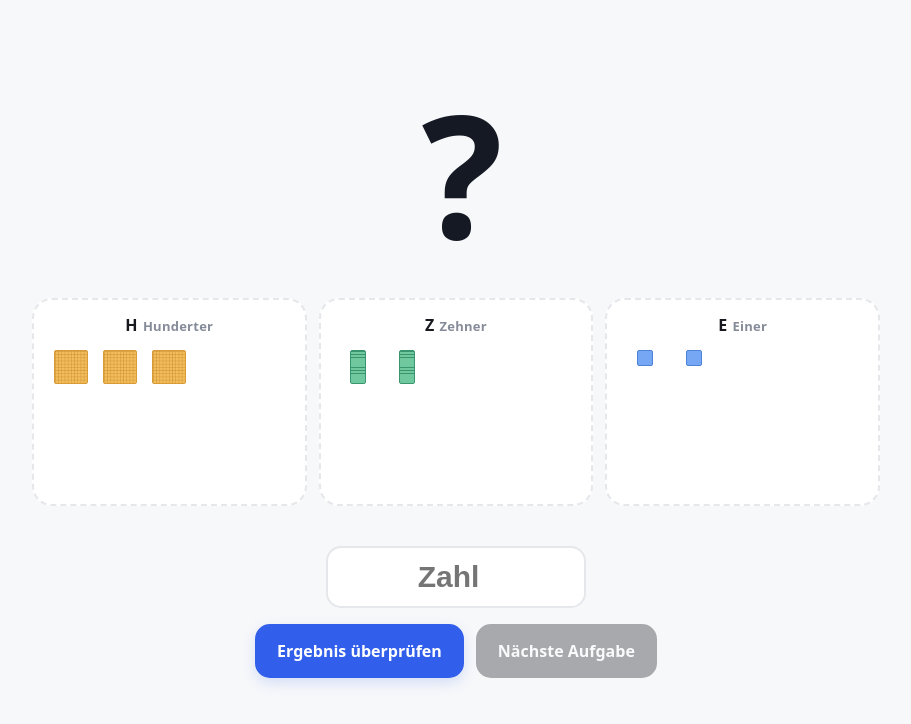
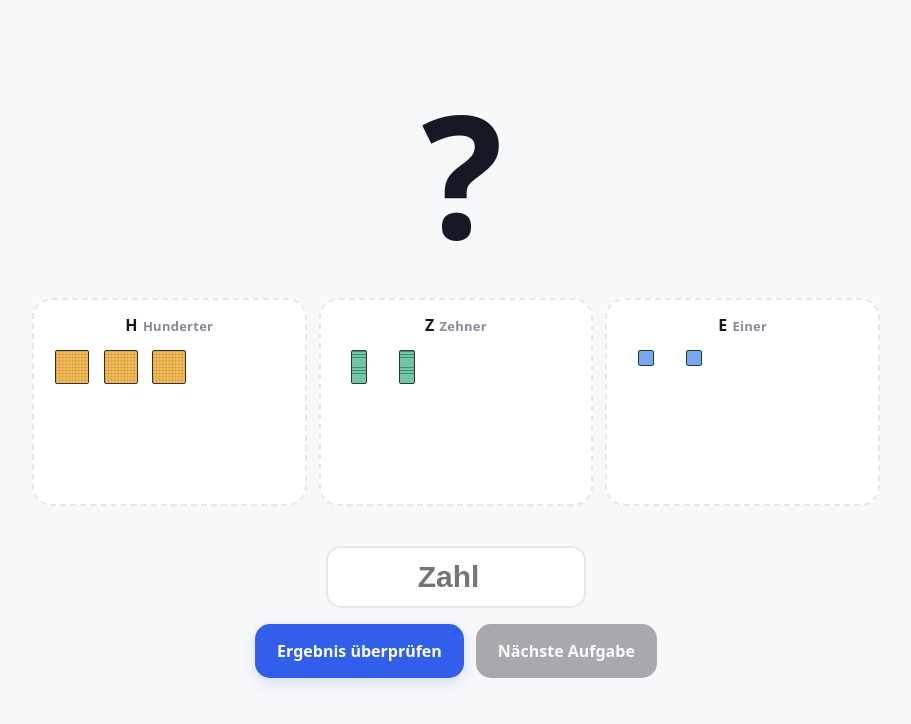
Before and after one commit to Vinzenz-hub/Mathe-Quiz, a plain HTML site: page index.html in a window 1280 px wide. Shown: the whole page, without its empty margins (184-1095 px from the left). Drawn offline with Linux system fonts and the light colour scheme.

Commit message:
Add subtle dark outlines and tighten hundred-plate overlap

```diff
--- a/index.html
+++ b/index.html
@@ -17,11 +17,11 @@ main{width:min(920px,100%);padding:clamp(22px,5vw,56px) clamp(16px,4vw,36px) 36p
 .zone.over{border-color:var(--blue);background:#f0f4ff}
 .zone-head{font-size:13px;font-weight:750;color:var(--muted);letter-spacing:.02em}
 .zone-head b{font-size:16px;color:var(--ink);margin-right:5px}
-.pieces{width:100%;display:grid;grid-template-columns:repeat(5,minmax(0,1fr));grid-auto-rows:min-content;align-content:start;justify-items:center;gap:5px 2px;padding:14px 0;flex:1}
+.pieces{width:100%;display:grid;grid-template-columns:repeat(5,minmax(0,1fr));grid-auto-rows:min-content;align-content:start;justify-items:center;gap:5px 0;padding:14px 0;flex:1}
 .piece{display:block;flex:none;touch-action:none;user-select:none;-webkit-user-select:none}
-.h{width:clamp(25px,3.2vw,34px);height:clamp(25px,3.2vw,34px);border:1px solid #d99b35;border-radius:2px;background-color:var(--yellow);background-image:linear-gradient(#b77d2b66 1px,transparent 1px),linear-gradient(90deg,#b77d2b66 1px,transparent 1px);background-size:10% 10%}
-.z{width:clamp(11px,1.7vw,16px);height:clamp(25px,3.2vw,34px);border:1px solid #39956d;border-radius:2px;background:repeating-linear-gradient(0deg,#70c89f 0 8%,#39956d 8% 10%)}
-.e{width:clamp(12px,1.8vw,16px);height:clamp(12px,1.8vw,16px);border:1px solid #4d83d5;border-radius:2px;background:var(--unit);align-self:center}
+.h{width:clamp(25px,3.2vw,34px);height:clamp(25px,3.2vw,34px);border:1px solid #333;border-radius:2px;background-color:var(--yellow);background-image:linear-gradient(#b77d2b66 1px,transparent 1px),linear-gradient(90deg,#b77d2b66 1px,transparent 1px);background-size:10% 10%}
+.z{width:clamp(11px,1.7vw,16px);height:clamp(25px,3.2vw,34px);border:1px solid #333;border-radius:2px;background:repeating-linear-gradient(0deg,#70c89f 0 8%,#39956d 8% 10%)}
+.e{width:clamp(12px,1.8vw,16px);height:clamp(12px,1.8vw,16px);border:1px solid #333;border-radius:2px;background:var(--unit);align-self:center}
 .count{font-size:12px;color:var(--muted);font-weight:650;min-height:17px}
 .tray{margin-top:clamp(24px,5vh,44px);padding:16px 18px 19px;border-radius:20px;background:#eceff3;display:flex;justify-content:center;align-items:center;gap:clamp(18px,6vw,54px);touch-action:none}
 .source{display:flex;align-items:center;justify-content:center;gap:10px;min-width:70px;min-height:66px;padding:9px 13px;border-radius:14px;background:#fff;box-shadow:0 2px 8px #17233b0b;cursor:grab;touch-action:none;user-select:none}
```
